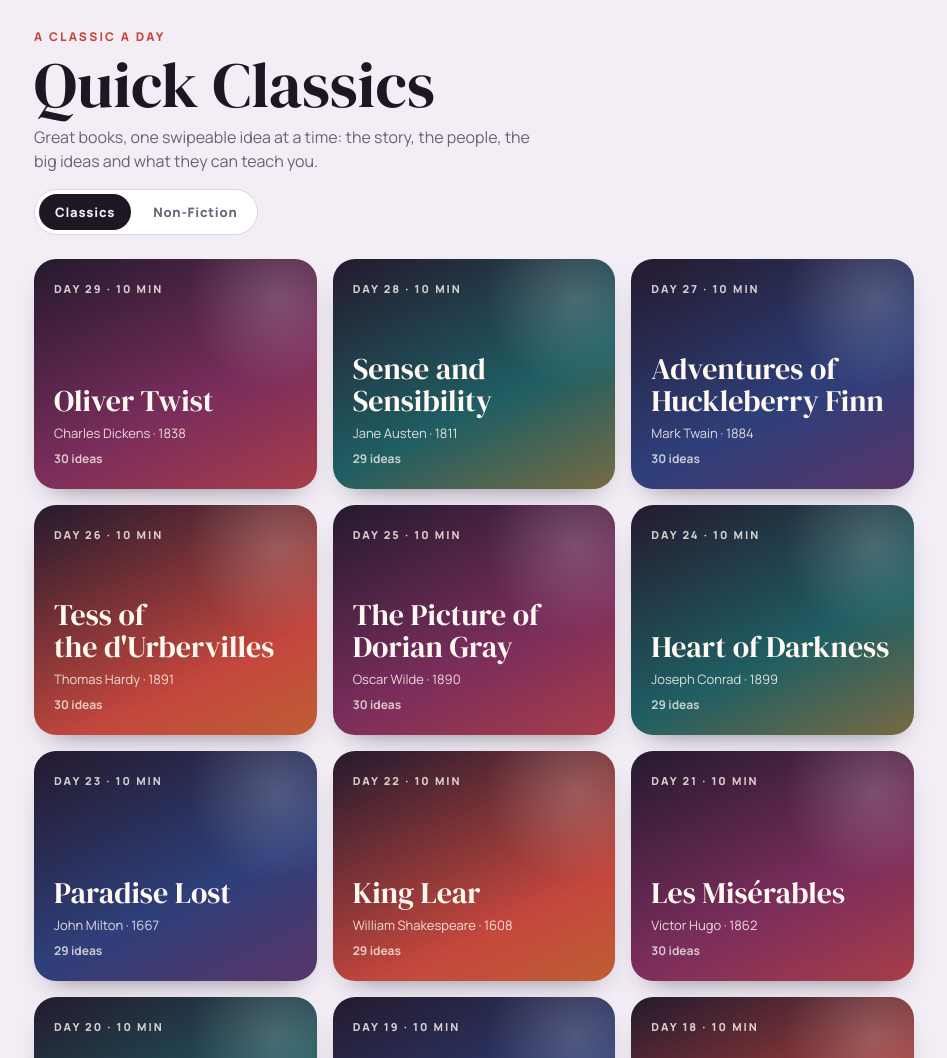
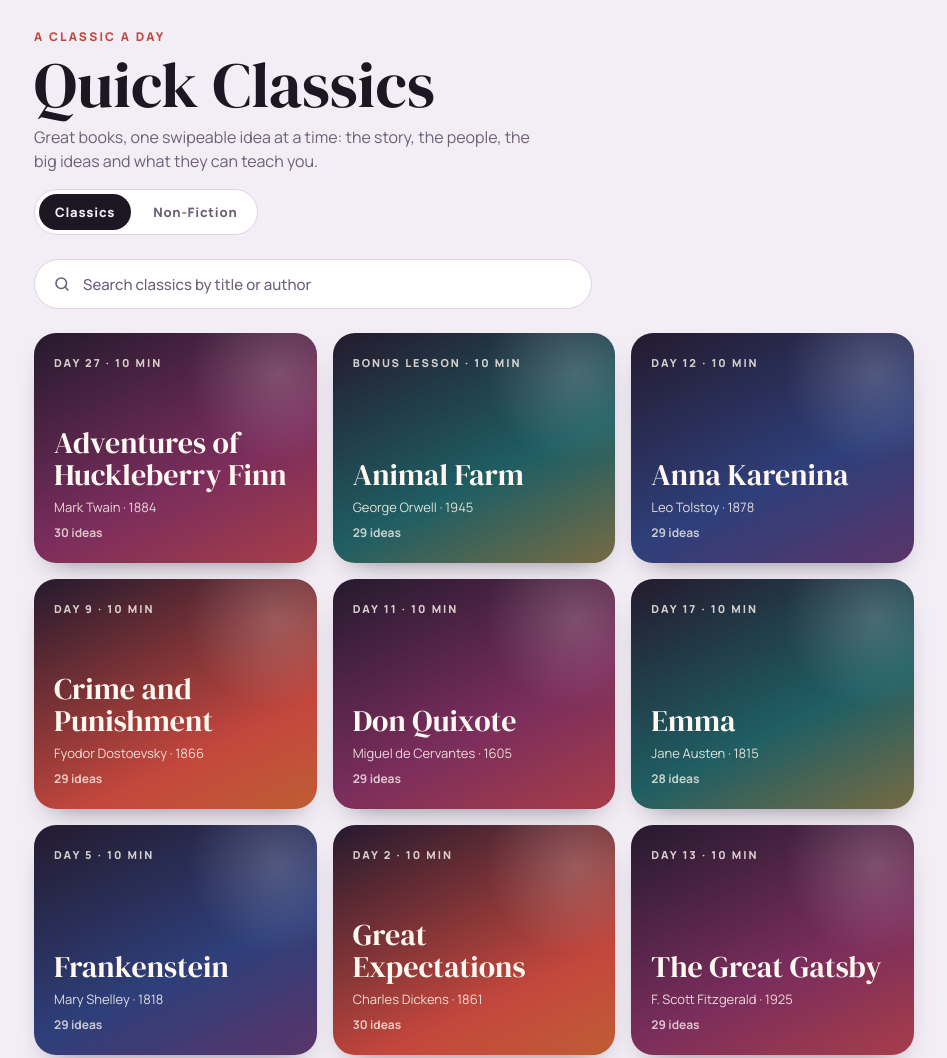
Before and after one commit to rosenbaumjeremy/quick-classics, a plain HTML site: page site/index.html in a window 1280 px wide. Shown: the top 1058 px of the page, without its empty margins (166-1113 px from the left). Drawn offline with Linux system fonts and the light colour scheme.

Commit message:
Library: add search box and sort books A–Z by title
Search filters the current shelf by title, subtitle, author and category
(case- and accent-insensitive). Sorting ignores a leading The/A/An.
Press / to focus search, Esc to clear, Enter to open the first match.

Co-Authored-By: Claude Opus 5.5 <noreply@anthropic.com>
Claude-Session: https://claude.ai/code/session_015YbmNrErRbZCi6aDzupRao

```diff
--- a/site/app.css
+++ b/site/app.css
@@ -39,6 +39,11 @@ button:focus-visible,a:focus-visible{outline:3px solid var(--theme);outline-offs
 .shelves a{color:var(--muted);text-decoration:none;font-size:13px;font-weight:800;letter-spacing:.06em;padding:9px 16px;border-radius:999px}
 .shelves a[aria-current="page"]{background:var(--fg);color:var(--bg)}
 .shelves a:not([aria-current]):hover{color:var(--fg)}
+.search{display:flex;align-items:center;gap:10px;margin:0;padding:0 18px;height:48px;border-radius:999px;background:var(--chip);border:1px solid var(--line);color:var(--muted);max-width:520px}
+.search:focus-within{border-color:var(--fg);color:var(--fg)}
+.search svg{width:18px;height:18px;flex:none}
+.search input{flex:1;min-width:0;border:0;outline:0;background:none;color:var(--fg);font:500 15px var(--body);height:100%}
+.search input::placeholder{color:var(--muted)}
 .tile:hover{transform:translateY(-3px)}
 .tile:focus-visible{outline:3px solid var(--theme);outline-offset:3px}
 .tile::after{content:"";position:absolute;right:-50px;top:-50px;width:180px;height:180px;border-radius:50%;
--- a/site/app.js
+++ b/site/app.js
@@ -26,13 +26,25 @@ function renderLibrary(s){
     const a = $("shelf-" + k);
     k === s ? a.setAttribute("aria-current", "page") : a.removeAttribute("aria-current");
   }
-  const list = [...BOOKS[s]].reverse();
+  $("q").placeholder = s === "nonfiction" ? "Search non-fiction by title, author or topic" : "Search classics by title or author";
+  const q = fold($("q").value.trim());
+  const all = [...BOOKS[s]].sort((a, b) => sortKey(a.title).localeCompare(sortKey(b.title)));
+  const list = q ? all.filter(l => fold([l.title, l.subtitle, l.author, l.category].join(" ")).includes(q)) : all;
   $("grid").innerHTML = list.length ? list.map((l, i) => `<a class="tile g${i % 4}" href="#${esc(l.id)}">
       <span class="day">${esc(l.category || l.label)} · ${esc(l.minutes)} min</span>
       <h2>${esc(l.title)}</h2><span class="by">${esc(l.author)} · ${esc(yr(l.year))}</span>
       <span class="n">${l.cards.length} ideas</span></a>`).join("")
-    : '<p class="note">No books on this shelf yet.</p>';
+    : `<p class="note">${all.length ? `No books match “${esc($("q").value.trim())}”.` : "No books on this shelf yet."}</p>`;
 }
+// case- and accent-insensitive matching; titles sort A–Z ignoring a leading "The", "A" or "An"
+const fold = s => String(s).normalize("NFD").replace(/[̀-ͯ]/g, "").toLowerCase();
+const sortKey = t => fold(t).replace(/^(the|an|a)\s+/, "");
+$("q").addEventListener("input", () => renderLibrary(shelf));
+$("search").addEventListener("submit", e => { e.preventDefault(); const t = $("grid").querySelector(".tile"); if (t) t.click(); });
+document.addEventListener("keydown", e => {
+  if (e.key === "/" && !book && document.activeElement !== $("q")) { e.preventDefault(); $("q").focus(); }
+  if (e.key === "Escape" && document.activeElement === $("q")) { $("q").value = ""; renderLibrary(shelf); }
+});
 
 // ancient works store negative years for BC
 const yr = y => y < 0 ? `${-y} BC` : y < 1000 ? `AD ${y}` : y;
--- a/site/index.html
+++ b/site/index.html
@@ -23,6 +23,10 @@
     <a href="#library" id="shelf-classics" aria-current="page">Classics</a>
     <a href="#nonfiction" id="shelf-nonfiction">Non-Fiction</a>
   </nav>
+  <form class="search" id="search" role="search">
+    <svg viewBox="0 0 24 24" aria-hidden="true"><circle cx="11" cy="11" r="7" fill="none" stroke="currentColor" stroke-width="2.2"/><path d="m20 20-4-4" stroke="currentColor" stroke-width="2.2" stroke-linecap="round"/></svg>
+    <input type="search" id="q" placeholder="Search by title or author" aria-label="Search books" autocomplete="off" spellcheck="false">
+  </form>
   <div class="grid" id="grid"><p class="note">Loading the library…</p></div>
 </main>
 
--- a/site/sw.js
+++ b/site/sw.js
@@ -1,7 +1,7 @@
 "use strict";
 // Offline copy of the site. Online, files come from the network first (up to 4s) so new books
 // show up; the saved copy is the fallback. Add any new site file to SHELL.
-const CACHE = "quick-classics-v3";
+const CACHE = "quick-classics-v4";
 const SHELL = ["./", "index.html", "app.css", "app.js", "offline.js", "icon.svg", "data/lessons.json", "data/nonfiction.json"];
 
 self.addEventListener("install", e => {
```
Also changed, not shown: 1 other file.
